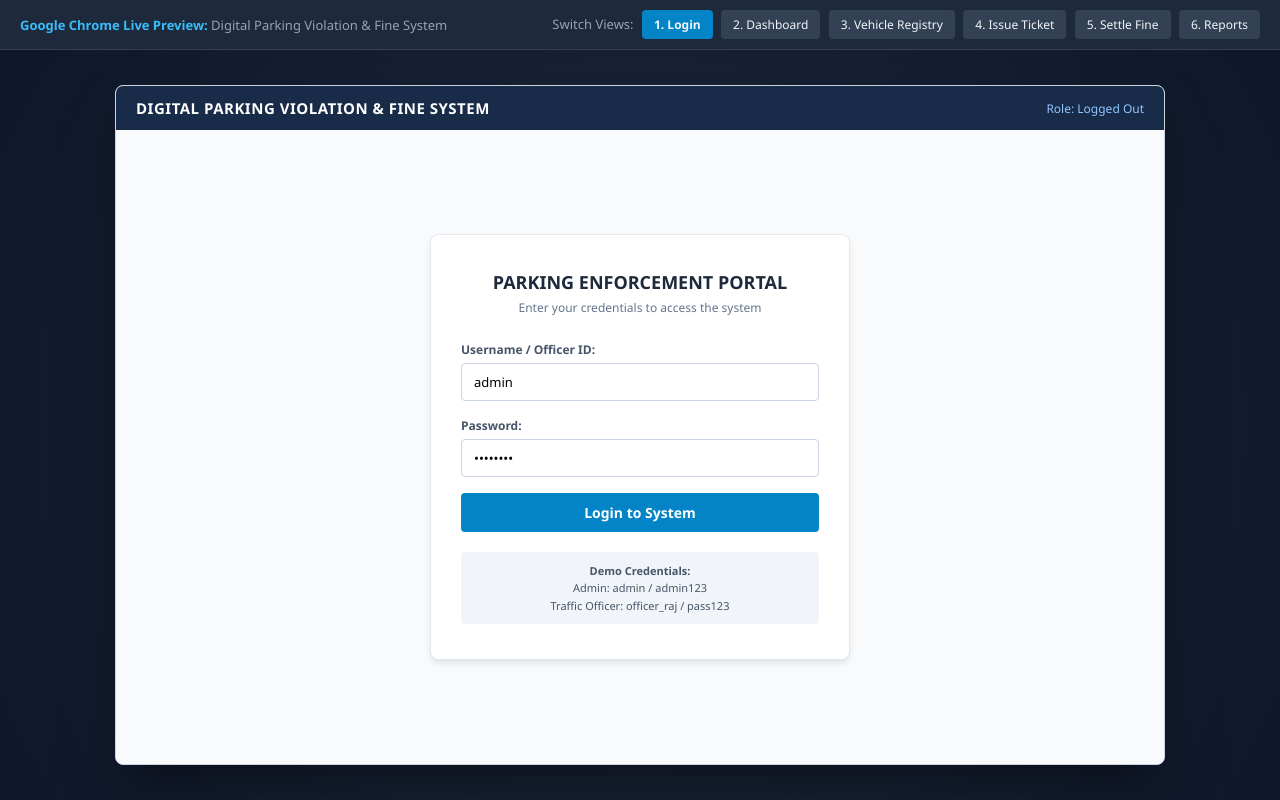
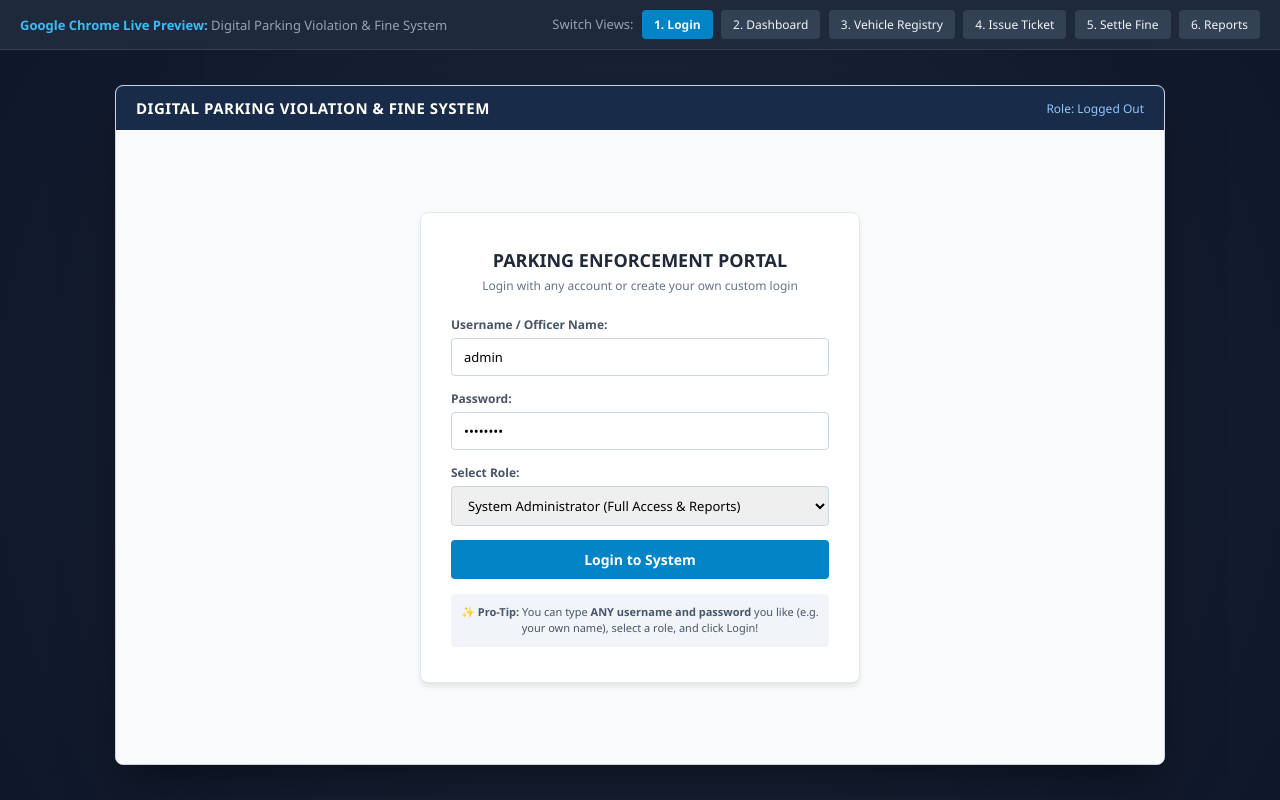
Before and after one commit to vallabhapurapubhavyasri-byte/digital-parking-system, a plain HTML site: page preview.html in a window 1280 px wide. Drawn offline with Linux system fonts and the light colour scheme.

Commit message:
Add files via upload

```diff
--- a/preview.html
+++ b/preview.html
@@ -41,13 +41,13 @@
         /* 1. LOGIN SCREEN */
         .login-container { width: 100%; display: flex; justify-content: center; align-items: center; background: #f8fafc; }
         .login-box {
-            background: #fff; width: 420px; padding: 35px 30px; border-radius: 8px; box-shadow: 0 4px 6px -1px rgba(0,0,0,0.1);
+            background: #fff; width: 440px; padding: 35px 30px; border-radius: 8px; box-shadow: 0 4px 6px -1px rgba(0,0,0,0.1);
             border: 1px solid #e2e8f0;
         }
-        .login-header { text-align: center; margin-bottom: 25px; }
+        .login-header { text-align: center; margin-bottom: 22px; }
         .login-header h2 { font-size: 18px; color: #1e293b; margin-bottom: 5px; }
         .login-header p { font-size: 12px; color: #64748b; }
-        .form-group { margin-bottom: 16px; }
+        .form-group { margin-bottom: 14px; }
         .form-group label { display: block; font-size: 12px; font-weight: 600; color: #475569; margin-bottom: 5px; }
         .form-group input, .form-group select {
             width: 100%; padding: 9px 12px; border: 1px solid #cbd5e1; border-radius: 4px; font-size: 13px;
@@ -58,7 +58,7 @@
         }
         .btn-primary:hover { background: #0369a1; }
         .login-hint {
-            margin-top: 20px; background: #f1f5f9; padding: 10px; border-radius: 4px; font-size: 11px; color: #475569; text-align: center; line-height: 1.6;
+            margin-top: 15px; background: #f1f5f9; padding: 10px; border-radius: 4px; font-size: 11px; color: #475569; text-align: center; line-height: 1.5;
         }
 
         /* 2. DASHBOARD & INNER SCREENS */
@@ -134,21 +134,26 @@
                     <div class="login-box">
                         <div class="login-header">
                             <h2>PARKING ENFORCEMENT PORTAL</h2>
-                            <p>Enter your credentials to access the system</p>
+                            <p>Login with any account or create your own custom login</p>
                         </div>
                         <div class="form-group">
-                            <label>Username / Officer ID:</label>
-                            <input type="text" id="login-user" value="admin">
+                            <label>Username / Officer Name:</label>
+                            <input type="text" id="login-user" value="admin" placeholder="Type ANY username (e.g. your name)">
                         </div>
                         <div class="form-group">
                             <label>Password:</label>
-                            <input type="password" id="login-pass" value="admin123">
+                            <input type="password" id="login-pass" value="admin123" placeholder="Type ANY password">
+                        </div>
+                        <div class="form-group">
+                            <label>Select Role:</label>
+                            <select id="login-role">
+                                <option value="ADMIN">System Administrator (Full Access & Reports)</option>
+                                <option value="OFFICER">Traffic Police Officer (Violation Enforcement)</option>
+                            </select>
                         </div>
                         <button class="btn-primary" onclick="handleLogin()">Login to System</button>
                         <div class="login-hint">
-                            <strong>Demo Credentials:</strong><br>
-                            Admin: <code>admin</code> / <code>admin123</code><br>
-                            Traffic Officer: <code>officer_raj</code> / <code>pass123</code>
+                            ✨ <strong>Pro-Tip:</strong> You can type <strong>ANY username and password</strong> you like (e.g. your own name), select a role, and click Login!
                         </div>
                     </div>
                 </div>
@@ -167,7 +172,7 @@
                         <div class="nav-item" style="margin-top: auto; color:#f87171;" onclick="handleLogout()">🚪 Logout</div>
                     </div>
                     <div class="content-area">
-                        <h2 style="font-size: 20px; color:#1e293b; margin-bottom: 4px;">Executive Traffic Overview</h2>
+                        <h2 style="font-size: 20px; color:#1e293b; margin-bottom: 4px;" id="welcome-msg">Executive Traffic Overview</h2>
                         <p style="font-size: 12px; color:#64748b; margin-bottom: 20px;">Synchronized live metrics with MySQL database</p>
 
                         <div class="cards-grid">
@@ -457,12 +462,21 @@
         function handleLogin() {
             const u = document.getElementById('login-user').value.trim();
             const p = document.getElementById('login-pass').value.trim();
-            if ((u === 'admin' && p === 'admin123') || (u === 'officer_raj' && p === 'pass123')) {
-                alert('Login Successful! Welcome ' + u);
-                document.getElementById('top-user-status').innerText = 'User: ' + u + ' (' + (u === 'admin' ? 'ADMIN' : 'OFFICER') + ')';
-                showScreen('screen-dash');
+            const r = document.getElementById('login-role').value;
+
+            if (!u || !p) {
+                alert('Please enter both username and password!');
+                return;
+            }
+
+            alert('Login Successful! Welcome ' + u + ' [' + r + ']');
+            document.getElementById('top-user-status').innerText = 'User: ' + u + ' (' + r + ')';
+            document.getElementById('welcome-msg').innerText = 'Welcome back, ' + u + ' (' + r + ')';
+
+            if (r === 'OFFICER') {
+                showScreen('screen-violations'); // Route officer straight to ticketing
             } else {
-                alert('Invalid credentials! Try admin / admin123');
+                showScreen('screen-dash'); // Route admin to executive dashboard
             }
         }
 
```
